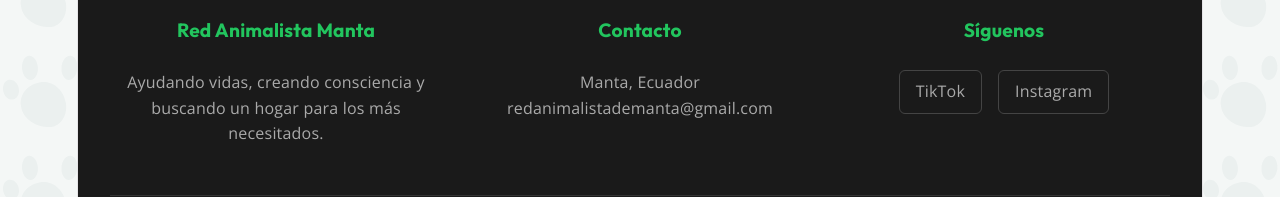
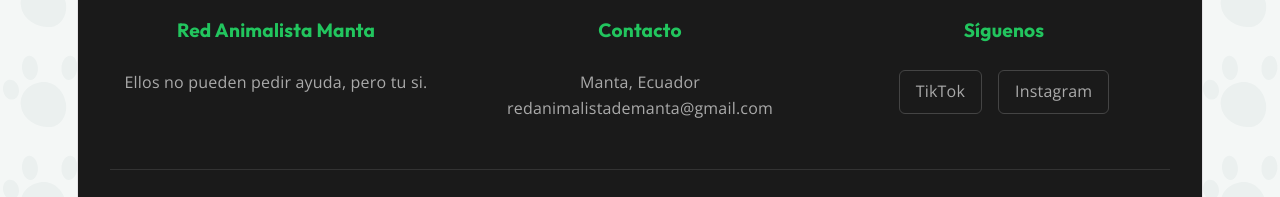
Before and after one commit to panconqueso177/red-animalista, a React (Vite) app: page / in a window 1280 px wide. Shown: the part 2865-3062 px from the top of the page. Built offline with nearby package versions, Linux system fonts and the light colour scheme; no server answers; the database is empty.

Commit message:
FAQ, About us, Help, Footer, etc

```diff
--- a/src/components/Footer.jsx
+++ b/src/components/Footer.jsx
@@ -6,7 +6,7 @@ const Footer = () => {
       <div className="footer-container">
         <div className="footer-about">
           <h3>Red Animalista Manta</h3>
-          <p>Ayudando vidas, creando consciencia y buscando un hogar para los más necesitados.</p>
+          <p>Ellos no pueden pedir ayuda, pero tu si.</p>
         </div>
 
         <div className="footer-contact">
```
